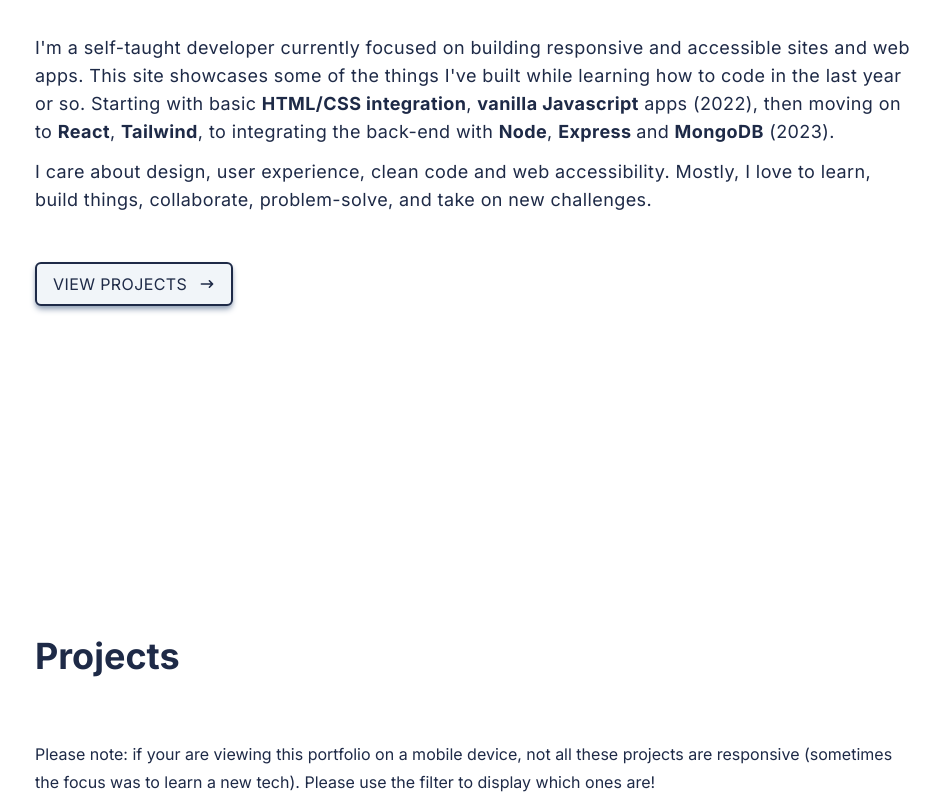
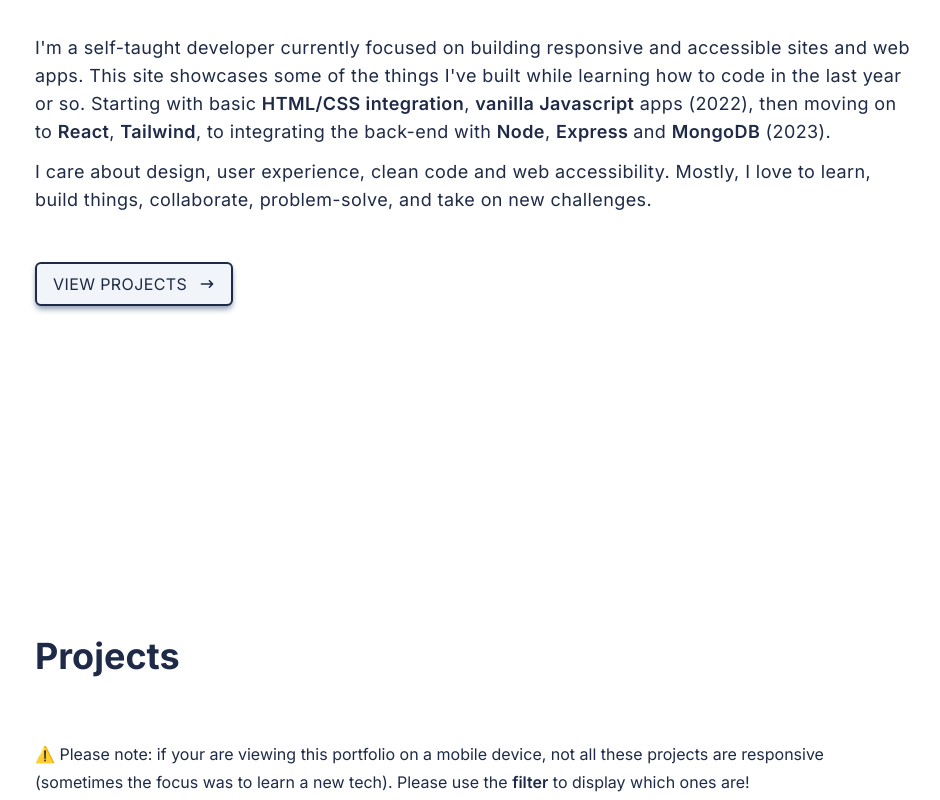
Before and after one commit to alicefrsr/react-tw-portfolio, a React (Vite) app: page / in a window 1280 px wide. Shown: the part 300-1100 px from the top of the page, without its empty margins (165-1105 px from the left). Built offline with nearby package versions, Linux system fonts and the light colour scheme; a web font is replaced by a local one.

Commit message:
correct projects info and tidy UI

```diff
--- a/src/assets/data/projectsData.js
+++ b/src/assets/data/projectsData.js
@@ -37,7 +37,7 @@ const projectsData = [
     // imageURL: '../assets/images/projects/omnifood.png',
     imageURL: pigGameImg,
     title: 'The Pig Game',
-    desc: '🎲 Two-player game. Add up your die throws, but if you roll a ⚀ your counter resets to zero! The first player to reach 100 wins! One of my very first projects to learn basic logic with Javascript + accessible modal.',
+    desc: '🎲 Two-player game. Add up your die throws, but if you roll a ⚀ your counter resets to zero! The first player to reach 100 wins! One of my very first projects to learn basic logic with Javascript, and implement an accessible modal.',
     tech: ['HTML', 'CSS', 'Vanilla JS', 'Github deploy'],
     other: '',
     demoURL: 'https://alicefrsr.github.io/vanillajs-pig-game/',
@@ -63,7 +63,7 @@ const projectsData = [
     // imageURL: '../../../img/splitter.png ',
     imageURL: splitterImg,
     title: 'Splitter',
-    desc: 'Tip calculator / bill splitter app. Enter the bill amount, number of people to split between and chose the tip, the app breaks down the total to pay per person. Frontend Mentor challenge (Junior level): to think in Javascript without following a tutorial! and practice CSS Flexbox. UI changes for accessibility. Reference: https://www.frontendmentor.io/challenges/tip-calculator-app-ugJNGbJUX',
+    desc: 'Tip calculator / bill splitter app. Enter the bill amount, number of people to split between and chose the tip, the app breaks down the total to pay per person. Frontend Mentor challenge (Junior level): to think in Javascript without following a tutorial! and practice CSS Flexbox. UI changes for accessibility. Visual reference: https://www.frontendmentor.io/challenges/tip-calculator-app-ugJNGbJUX',
     tech: [
       'HTML',
       'Responsive CSS',
@@ -156,7 +156,6 @@ const projectsData = [
       'Redux Toolkit',
       'Tailwind',
       'Responsive CSS',
-      'Supabase',
       'Netlify',
     ],
     other: '',
@@ -170,7 +169,7 @@ const projectsData = [
     // imageURL: '../../../img/expensetracker.png',
     imageURL: expensetrackerImg,
     title: 'Expense tracker app',
-    desc: "Simple budget App to add and delete income and expenses, using the MERN stack. Basic C,R + D (Create, Read and Delete) operations on MongoDB database. (Deployed on render.com's free plan, please allow 30sec for project to load! ⏳)",
+    desc: "Simple budget App to add and delete income and expenses, using the MERN stack. Basic C, R + D (Create, Read and Delete) operations on MongoDB database. (Deployed on render.com's free plan, please allow 30sec for project to load! ⏳)",
     tech: [
       'React',
       'Responsive CSS',
--- a/src/components/Hello.jsx
+++ b/src/components/Hello.jsx
@@ -21,11 +21,13 @@ const Hello = () => {
             responsive and accessible sites and web apps. This site showcases
             some of the things I&#39;ve built while learning how to code in the
             last year or so. Starting with basic{' '}
-            <strong>HTML/CSS integration</strong>,{' '}
-            <strong>vanilla Javascript</strong> apps (2022), then moving on to{' '}
-            <strong>React</strong>, <strong>Tailwind</strong>, to integrating
-            the back-end with <strong>Node</strong>, <strong>Express </strong>
-            and <strong>MongoDB</strong> (2023).
+            <span className='highlight'>HTML/CSS integration</span>,{' '}
+            <span className='highlight'>vanilla Javascript</span> apps (2022),
+            then moving on to <span className='highlight'>React</span>,{' '}
+            <span className='highlight'>Tailwind</span>, to integrating the
+            back-end with <span className='highlight'>Node</span>,{' '}
+            <span className='highlight'>Express </span>
+            and <span className='highlight'>MongoDB</span> (2023).
           </p>
           <p>
             I care about design, user experience, clean code and web
--- a/src/components/Projects.jsx
+++ b/src/components/Projects.jsx
@@ -77,9 +77,10 @@ function Projects() {
           <h3 className='text-3xl md:text-4xl mb-8 pb-8'>Projects</h3>
 
           <p className='pb-24'>
-            Please note: if your are viewing this portfolio on a mobile device,
-            not all these projects are responsive (sometimes the focus was to
-            learn a new tech). Please use the filter to display which ones are!
+            ⚠️ Please note: if your are viewing this portfolio on a mobile
+            device, not all these projects are responsive (sometimes the focus
+            was to learn a new tech). Please use the{' '}
+            <span className='highlight'>filter</span> to display which ones are!
           </p>
         </div>
 
--- a/src/components/Skills.jsx
+++ b/src/components/Skills.jsx
@@ -9,6 +9,7 @@ let skillsDaily = [
   'Tailwind',
   'Javascript',
   'React',
+  'npm',
 ];
 let skillsRegular = [
   'CSS Modules',
@@ -18,7 +19,6 @@ let skillsRegular = [
   'RESTful APIs',
   'Postman',
   'Node.js',
-  'npm',
   'Express',
   'MongoDB',
   'Responsive',
--- a/src/index.css
+++ b/src/index.css
@@ -86,7 +86,7 @@ outline-offset-4 dark:outline-offset-4
 }
 
 .highlight {
-  @apply font-semibold text-teal-600  dark:text-teal-300;
+  @apply font-semibold dark:font-normal dark:text-teal-300;
 }
 .bio-subtitle {
   @apply text-sm font-semibold uppercase;
```
Also changed, not shown: src/assets/images/projects/pigGame.png, src/assets/images/projects/pigGameO.png (added).
